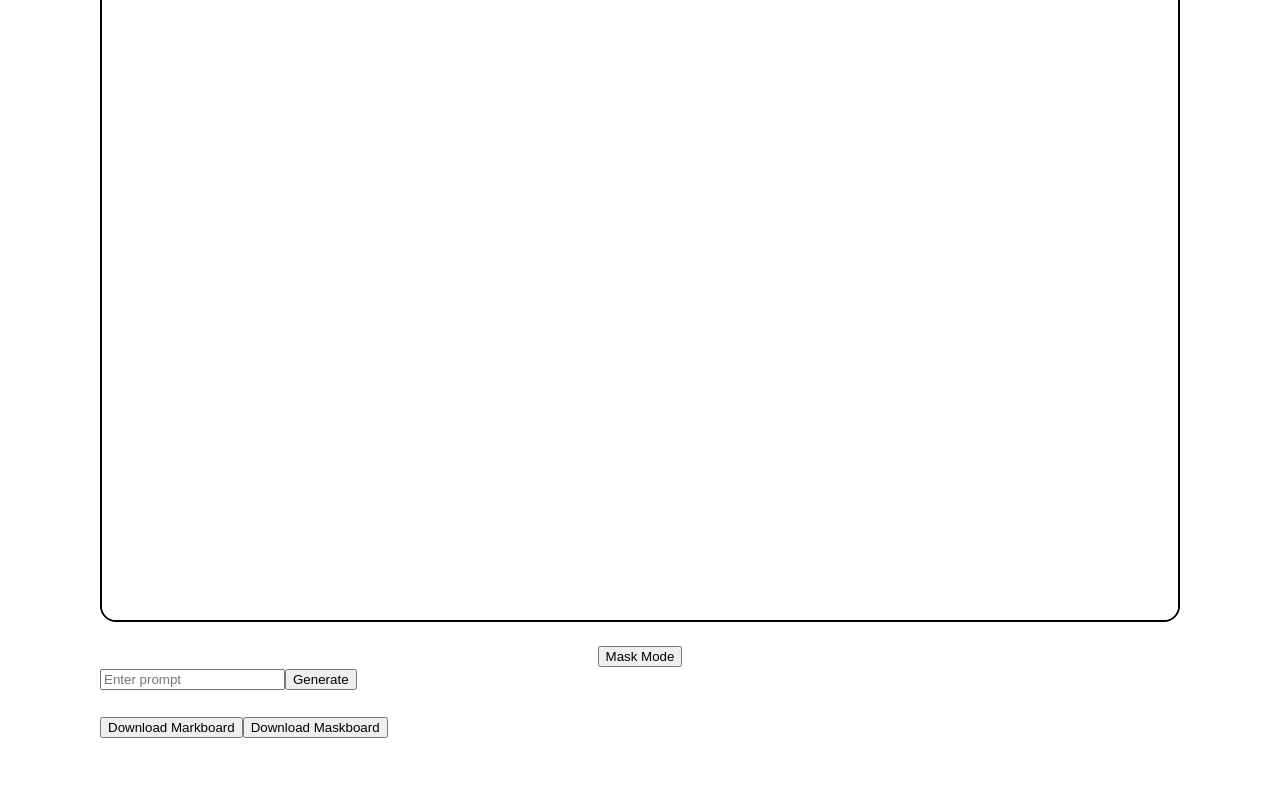
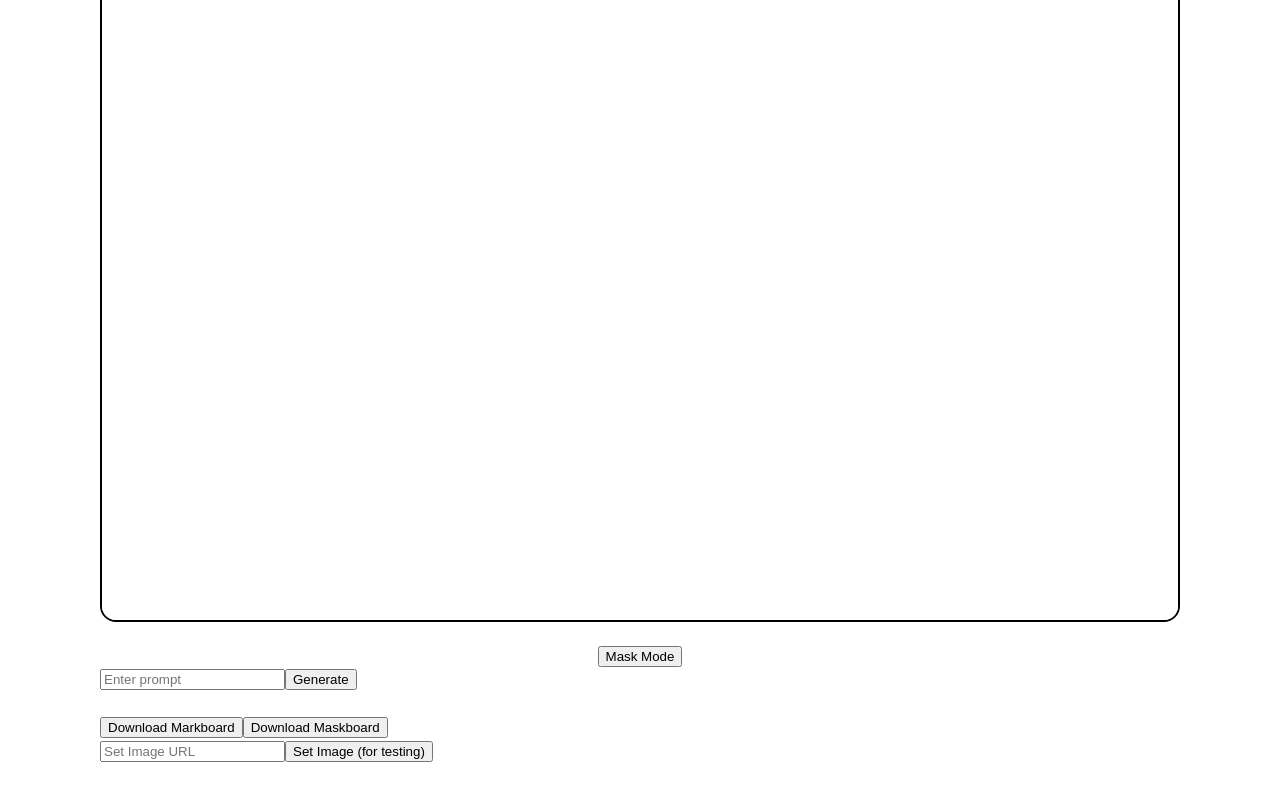
Before and after one commit to UTSC-CSCC09-Programming-on-the-Web/project-mark-it, a Vue app: page / in a window 1280 px wide. Shown: the part 222-1022 px from the top of the page. Built offline with nearby package versions, Linux system fonts and the light colour scheme; no server answers.

Commit message:
made setting images to the markboard possible

```diff
--- a/src/App.vue
+++ b/src/App.vue
@@ -172,6 +172,27 @@ function handleDownloadMaskboard() {
     alert('Mask mode is not enabled.')
   }
 }
+
+const testImageUrl = ref('')
+
+function testSetImage(event) {
+  event.preventDefault()
+  if (!testImageUrl.value) {
+    alert('Please enter an image URL.')
+    return
+  }
+  const img = new Image()
+  img.crossOrigin = 'anonymous' // Allow loading from external sources
+  img.src = testImageUrl.value
+  img.onload = () => {
+    if (markboardRef.value && typeof markboardRef.value.setImageOnMarkboard === 'function') {
+      markboardRef.value.setImageOnMarkboard(img)
+    }
+  }
+  img.onerror = () => {
+    alert('Failed to load image.')
+  }
+}
 </script>
 
 <template>
@@ -240,6 +261,12 @@ function handleDownloadMaskboard() {
     <br />
     <button @click="handleDownloadMarkboard">Download Markboard</button>
     <button @click="handleDownloadMaskboard">Download Maskboard</button>
+    <div>
+      <form @submit.prevent="testSetImage">
+        <input type="text" placeholder="Set Image URL" v-model="testImageUrl" />
+        <button type="submit">Set Image (for testing)</button>
+      </form>
+    </div>
   </main>
   <br />
   <br />
--- a/src/components/Canvas.vue
+++ b/src/components/Canvas.vue
@@ -184,8 +184,41 @@ function onMaskboardMounted(el) {
     maskContext.fillRect(0, 0, canvaswidth, canvasheight)
   }
 }
+// Helper to draw the image once loaded
+function draw(img) {
+  // Optionally clear the canvas first:
+  context.clearRect(0, 0, canvaswidth, canvasheight)
+  // Draw the image, scaled to fit the canvas
+  context.drawImage(img, 0, 0, canvaswidth, canvasheight)
+}
 
-defineExpose({ getJpegBlob, getMaskPngBlob, maskMode, toggleMaskMode })
+function setImageOnMarkboard(imageSource) {
+  const canvasElement = markboard.value
+  if (!canvasElement || !context) return
+
+
+
+  // If it's a string, treat as data URL or URL.
+  // This may not actually be needed.
+  if (typeof imageSource === 'string') {
+    const img = new window.Image()
+    img.onload = () => draw(img)
+    img.src = imageSource
+  } else if (imageSource instanceof Blob || imageSource instanceof File) {
+    const img = new window.Image()
+    img.onload = () => {
+      draw(img)
+      URL.revokeObjectURL(img.src)
+    }
+    img.src = URL.createObjectURL(imageSource)
+  } else if (imageSource instanceof HTMLImageElement) {
+    draw(imageSource)
+  } else {
+    console.warn('Unsupported image source for setImageOnMarkboard')
+  }
+}
+
+defineExpose({ getJpegBlob, getMaskPngBlob, maskMode, toggleMaskMode, setImageOnMarkboard })
 </script>
 
 <template>
```
